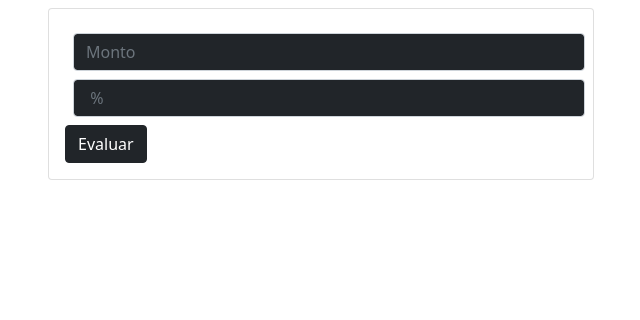
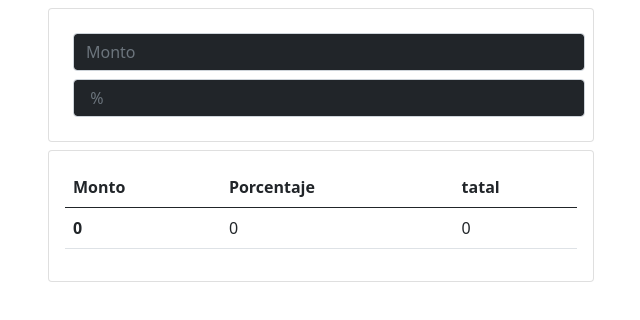
Before and after one commit to marlinp230/c-mj09, a React (Create React App) app: page / in a window 1280 px wide. Shown: the top 320 px of the page, without its empty margins (224-864 px from the left). Built offline with nearby package versions, Linux system fonts and the light colour scheme.

Commit message:
add-table-and-form

```diff
--- a/src/App.jsx
+++ b/src/App.jsx
@@ -1,6 +1,10 @@
+import { useState } from "react";
 
 
 function App() {
+  const [monto, setmonto] = useState(0)
+  const [porcentaje, setporcentaje] = useState(0)
+
   return (
     <div className="App">
       <div className="container">
@@ -8,9 +12,35 @@ function App() {
           <div className="col-md-6 offset-2 mt-2">
             <div className="card">
               <div className="card-body">
-                <input type="text" className="form-control m-2 bg-dark" placeholder="Monto" />
-                <input type="text" className="form-control m-2 bg-dark" placeholder=" %" />
-                <button className="btn btn-dark">Evaluar</button>
+                <input type="number" className="form-control m-2 bg-dark text-white" placeholder="Monto" onChange={(e) => setmonto(e.target.value)} />
+                <input type="number" className="form-control m-2 bg-dark text-white" placeholder=" %" onChange={(e) => setporcentaje(e.target.value)} />
+
+              </div>
+            </div>
+          </div>
+          <div className="col-md-6 offset-2 mt-2">
+            <div className="card">
+              <div className="card-body">
+                <table class="table">
+                  <thead>
+                    <tr>
+                      <th scope="col">Monto</th>
+                      <th scope="col">Porcentaje</th>
+                      <th scope="col">tatal</th>
+
+                    </tr>
+                  </thead>
+                  <tbody>
+                    <tr>
+                      <th scope="row">{monto}</th>
+                      <td>{porcentaje}</td>
+                      <td>{monto*porcentaje}</td>
+
+                    </tr>
+
+                  </tbody>
+                </table>
+
               </div>
             </div>
           </div>
```
